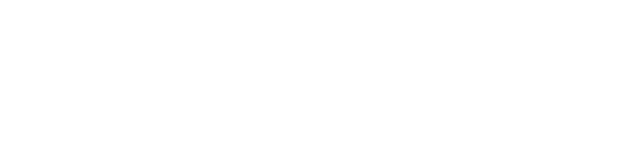
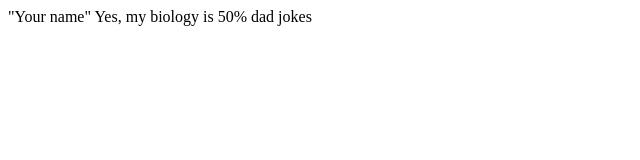
Before and after one commit to TuckerGMcDonald/CSC-2510-002-Branches, a plain HTML site: page index.html in a window 1280 px wide. Shown: the whole page, without its empty margins (0-640 px from the left). Drawn offline with Linux system fonts and the light colour scheme.

Commit message:
Improved the quality of Index.html
no need to thank me

```diff
--- a/index.html
+++ b/index.html
@@ -6,6 +6,7 @@
     <title>Branches</title>
 </head>
 <body>
-
+    "Your name"
+    Yes, my biology is 50% dad jokes
 </body>
 </html>
```
